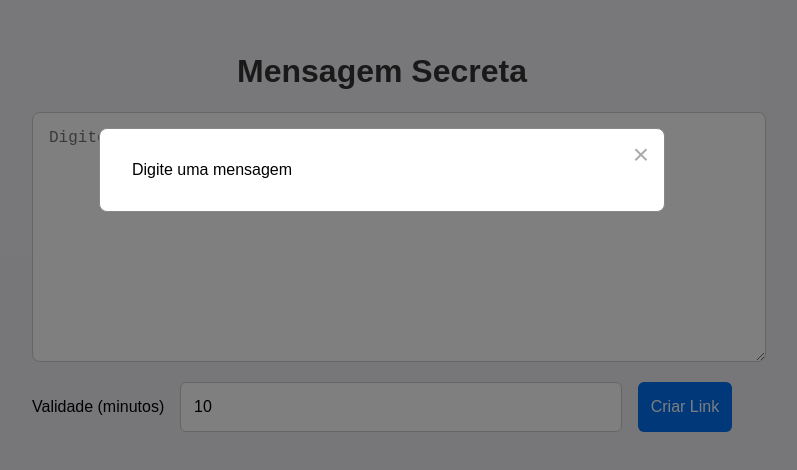
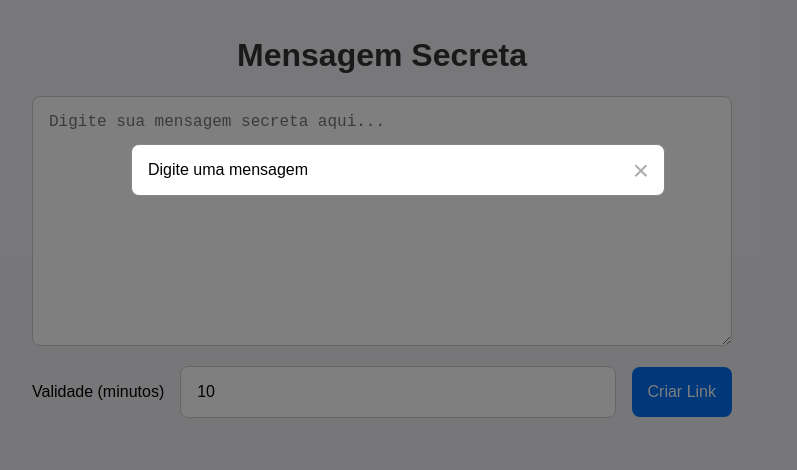
Before and after one commit to potatowski/crypt-link, a plain HTML site: page web/index.html in a window 1280 px wide. Both pictures are taken after a click on the button "Criar Link". Shown: the whole page, without its empty margins (258-1055 px from the left). Drawn offline with Linux system fonts and the light colour scheme.

Commit message:
style: improve button styling and layout in modal and main section

```diff
--- a/web/index.html
+++ b/web/index.html
@@ -15,7 +15,7 @@
     <textarea id="message" class="form-textarea" placeholder="Digite sua mensagem secreta aqui..." rows="12"></textarea>
     <div class="row">
       <p>Validade (minutos)</p><input type="number" id="validity" placeholder="Validade (minutos)" min="1" value="10" />
-      <button onclick="encryptAndSend()">Criar Link</button>
+      <button onclick="encryptAndSend()" class="btn-copy-link">Criar Link</button>
     </div>
   </div>
 
@@ -31,7 +31,7 @@
   <div id="modal" class="modal hidden">
     <div class="modal-content">
       <textarea id="decrypted-message" readonly rows="12" class="hidden"></textarea>
-      <button id="decrypted-copy-btn" class="btn hidden" onclick="copyBtn('decrypted-message')"
+      <button id="decrypted-copy-btn" class="btn hidden btn-copy-modal" onclick="copyBtn('decrypted-message')"
         style="margin-top: 1rem;">Copiar</button>
       <span class="close" onclick="closeModal()">&times;</span>
       <div id="modal-message"></div>
--- a/web/style/index.css
+++ b/web/style/index.css
@@ -1,7 +1,7 @@
 body {
     font-family: sans-serif;
     background: #f0f0f5;
-    padding: 2rem;
+    padding: 1rem;
     max-width: 700px;
     margin: auto;
 }
@@ -11,32 +11,47 @@ h1 {
     color: #333;
 }
 
-textarea {
-    width: 100%;
+textarea,
+input,
+button {
     padding: 1rem;
     font-size: 1rem;
-    margin-bottom: 1rem;
     border-radius: 8px;
     border: 1px solid #ccc;
-    resize: vertical;
+    box-sizing: border-box;
 }
 
-input,
-button {
-    padding: 0.8rem;
-    border-radius: 6px;
-    border: 1px solid #ccc;
-    font-size: 1rem;
+textarea,
+input {
+    width: 100%;
+}
+
+.btn-copy-modal {
+    width: 100%;
+}
+
+.btn-copy-link {
+    width: 25%;
+}
+
+textarea {
+    resize: vertical;
+    margin-bottom: 1rem;
 }
 
 .row {
     display: flex;
+    flex-direction: column;
     gap: 1rem;
     margin-bottom: 1rem;
 }
 
 .row input {
     flex: 1;
+}
+
+.row button {
+    width: 100%;
 }
 
 button {
@@ -53,13 +68,15 @@ button {
 #result {
     background: #e0ffe0;
     padding: 1rem;
-    word-break: break-all;
+    word-break: break-word;
     margin-top: 1rem;
+    border-radius: 6px;
 }
 
 #link-section {
     margin-top: 1rem;
     display: flex;
+    flex-direction: column;
     gap: 0.5rem;
 }
 
@@ -75,15 +92,17 @@ button {
     width: 100%;
     height: 100%;
     overflow: auto;
-  background-color: rgba(0,0,0,0.5);
+    background-color: rgba(0, 0, 0, 0.5);
+    padding: 1rem;
 }
 
 .modal-content {
     background-color: #fff;
-  margin: 10% auto;
-  padding: 2rem;
+    margin: auto;
+    margin-top: 10%;
+    padding: 1rem;
     border: 1px solid #888;
-  width: 90%;
+    width: 80%;
     max-width: 500px;
     border-radius: 8px;
     position: relative;
@@ -103,12 +122,12 @@ button {
 }
 
 .modal textarea {
-    width: 86%;
+    width: 100%;
     padding: 1rem;
-    margin: 1rem;
     font-size: 1rem;
     border-radius: 6px;
     border: 1px solid #ccc;
+    margin-bottom: 1rem;
 }
 
 .modal-alert {
@@ -118,3 +137,19 @@ button {
     border-radius: 6px;
     margin-top: 1rem;
 }
+
+@media (min-width: 600px) {
+    .row {
+        flex-direction: row;
+        align-items: center;
+    }
+
+    .row button {
+        width: auto;
+    }
+
+    #link-section {
+        flex-direction: row;
+        align-items: center;
+    }
+}
```
Lines whose indentation alone changed are shown as unchanged.
